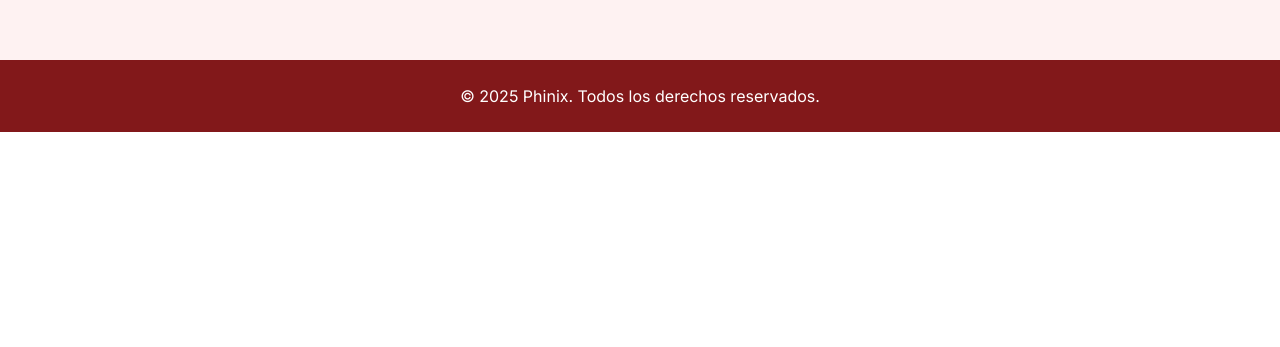
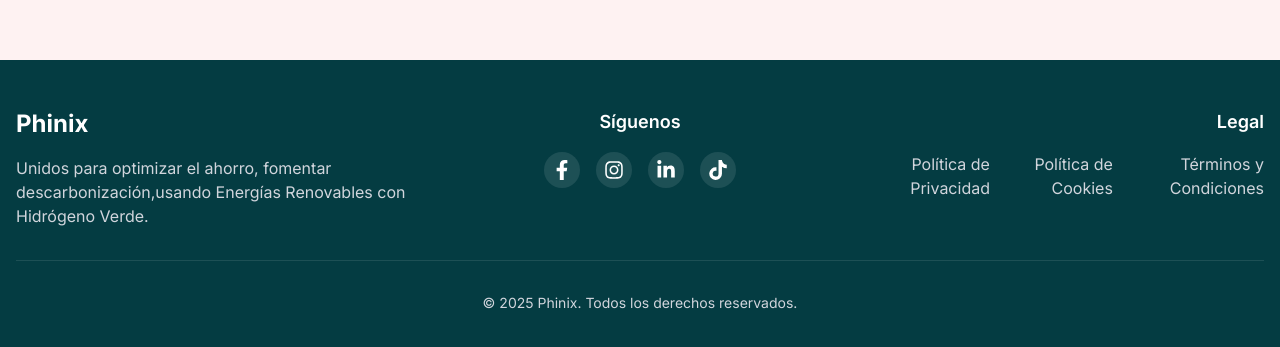
Before and after one commit to phinix-pe/hidranix-client, a React (Vite) app: page / in a window 1280 px wide. Shown: the part 3140-3487 px from the top of the page. Before the commit the page ends 3272 px from the top, so only its background shows below. Built offline with nearby package versions, Linux system fonts and the light colour scheme; no server answers; a web font is replaced by a local one.

Commit message:
refactor: update Footer component and integrate social links in landing pages

```diff
--- a/src/modules/landing/hidranix/LandingHidranix.tsx
+++ b/src/modules/landing/hidranix/LandingHidranix.tsx
@@ -1,11 +1,18 @@
 // src/modules/landing/pages/LandingHidranix.tsx
 import Eventos from "./components/Eventos";
-import Footer from "./components/Footer";
+import Footer from "../shared/components/Footer";
 import Inicio from "./components/Inicio";
 import Navbar from "./components/Navbar";
 import Nosotros from "./components/Nosotros";
 import Novedades from "./components/Novedades";
 import Servicios from "./components/Servicios";
+
+const hidranixSocialLinks = {
+  facebookUrl: "https://www.facebook.com/profile.php?id=61553013520190",
+  instagramUrl: "https://www.instagram.com/phinix.hidranix",
+  linkedinUrl: "https://linkedin.com/company/hidranix",
+  tiktokUrl: "https://www.tiktok.com/@phinix.hidranix",
+};
 
 const LandingHidranix = () => {
   return (
@@ -18,7 +25,11 @@
       <Novedades />
       <Eventos />
       {/* Section: Clientes */}
-      <Footer />
+      <Footer
+        {...hidranixSocialLinks}
+        slogan="Soluciones innovadoras en hidráulica"
+        pageName="Hidranix"
+      />
     </div>
   );
 };
--- a/src/modules/landing/phinix/LandingPhinix.tsx
+++ b/src/modules/landing/phinix/LandingPhinix.tsx
@@ -1,6 +1,14 @@
 // src/modules/landing/pages/LandingPhinix.tsx
 import { Link } from "react-router-dom";
 import NavbarPhinix from "./components/NavbarPhinix";
+import Footer from "../shared/components/Footer";
+
+const phinixSocialLinks = {
+  facebookUrl: "https://www.facebook.com/profile.php?id=61553013520190",
+  instagramUrl: "https://www.instagram.com/phinix.hidranix",
+  linkedinUrl: "https://linkedin.com/company/hidranix",
+  tiktokUrl: "https://www.tiktok.com/@phinix.hidranix",
+};
 
 const LandingPhinix = () => {
   return (
@@ -9,11 +17,21 @@
       <NavbarPhinix />
 
       {/* Section: Inicio */}
-      <section id="inicio" className="h-screen w-full flex items-center justify-center bg-green-100">
+      <section
+        id="inicio"
+        className="h-screen w-full flex items-center justify-center bg-green-100"
+      >
         <div className="text-center">
-          <h1 className="text-5xl font-bold text-red-900">Bienvenido a Phinix</h1>
-          <p className="py-4 px-4 my-4 text-xl text-gray-700">Innovación, sostenibilidad y tecnología avanzada para el futuro.</p>
-          <Link to={"/hidranix"} className="bg-red-900 text-white px-6 py-3 mt-6 rounded hover:bg-red-900">
+          <h1 className="text-5xl font-bold text-red-900">
+            Bienvenido a Phinix
+          </h1>
+          <p className="py-4 px-4 my-4 text-xl text-gray-700">
+            Innovación, sostenibilidad y tecnología avanzada para el futuro.
+          </p>
+          <Link
+            to={"/hidranix"}
+            className="bg-red-900 text-white px-6 py-3 mt-6 rounded hover:bg-red-900"
+          >
             Descubre Hidranix
           </Link>
         </div>
@@ -23,7 +41,10 @@
       <section id="nosotros" className="h-screen w-full py-16 bg-blue-50">
         <div className="max-w-4xl mx-auto text-center">
           <h2 className="text-3xl font-bold text-red-900">Nosotros</h2>
-          <p className="mt-4 text-lg text-gray-700">Somos una empresa innovadora comprometida con soluciones tecnológicas de vanguardia para el futuro.</p>
+          <p className="mt-4 text-lg text-gray-700">
+            Somos una empresa innovadora comprometida con soluciones
+            tecnológicas de vanguardia para el futuro.
+          </p>
         </div>
       </section>
 
@@ -31,19 +52,37 @@
       <section id="servicios" className="h-screen w-full py-16 bg-white">
         <div className="max-w-4xl mx-auto text-center">
           <h2 className="text-3xl font-bold text-red-900">Servicios</h2>
-          <p className="mt-4 text-lg text-gray-700">Ofrecemos soluciones tecnológicas en energía limpia, automatización, e inteligencia artificial.</p>
+          <p className="mt-4 text-lg text-gray-700">
+            Ofrecemos soluciones tecnológicas en energía limpia, automatización,
+            e inteligencia artificial.
+          </p>
           <div className="mt-8 grid grid-cols-1 md:grid-cols-3 gap-8">
             <div className="bg-green-100 p-6 rounded-lg">
-              <h3 className="text-xl font-semibold text-red-900">Energía Limpia</h3>
-              <p className="mt-2 text-gray-700">Soluciones energéticas limpias para el hogar y la industria con tecnología avanzada.</p>
+              <h3 className="text-xl font-semibold text-red-900">
+                Energía Limpia
+              </h3>
+              <p className="mt-2 text-gray-700">
+                Soluciones energéticas limpias para el hogar y la industria con
+                tecnología avanzada.
+              </p>
             </div>
             <div className="bg-green-100 p-6 rounded-lg">
-              <h3 className="text-xl font-semibold text-red-900">Automatización</h3>
-              <p className="mt-2 text-gray-700">Tecnología IoT para automatizar procesos y monitoreo en tiempo real.</p>
+              <h3 className="text-xl font-semibold text-red-900">
+                Automatización
+              </h3>
+              <p className="mt-2 text-gray-700">
+                Tecnología IoT para automatizar procesos y monitoreo en tiempo
+                real.
+              </p>
             </div>
             <div className="bg-green-100 p-6 rounded-lg">
-              <h3 className="text-xl font-semibold text-red-900">Inteligencia Artificial</h3>
-              <p className="mt-2 text-gray-700">Implementación de IA para optimizar procesos y mejorar la eficiencia energética.</p>
+              <h3 className="text-xl font-semibold text-red-900">
+                Inteligencia Artificial
+              </h3>
+              <p className="mt-2 text-gray-700">
+                Implementación de IA para optimizar procesos y mejorar la
+                eficiencia energética.
+              </p>
             </div>
           </div>
         </div>
@@ -53,16 +92,19 @@
       <section id="clientes" className="h-screen w-full py-16 bg-red-50">
         <div className="max-w-4xl mx-auto text-center">
           <h2 className="text-3xl font-bold text-red-900">Nuestros Clientes</h2>
-          <p className="mt-4 text-lg text-gray-700">Empresas y hogares que ya confían en nuestras soluciones tecnológicas.</p>
+          <p className="mt-4 text-lg text-gray-700">
+            Empresas y hogares que ya confían en nuestras soluciones
+            tecnológicas.
+          </p>
         </div>
       </section>
 
       {/* Footer */}
-      <footer className="bg-red-900 text-white py-6">
-        <div className="text-center">
-          <p>&copy; 2025 Phinix. Todos los derechos reservados.</p>
-        </div>
-      </footer>
+      <Footer
+        {...phinixSocialLinks}
+        slogan="Unidos para optimizar el ahorro, fomentar descarbonización,usando Energías Renovables con Hidrógeno Verde."
+        pageName="Phinix"
+      />
     </div>
   );
 };
--- a/src/modules/landing/hidranix/components/Footer.tsx
+++ b/src/modules/landing/shared/components/Footer.tsx
@@ -6,23 +6,39 @@
   FaTiktok,
 } from "react-icons/fa";
 
-const Footer = () => {
+interface Props {
+  pageName: string;
+  slogan: string;
+  facebookUrl: string;
+  instagramUrl: string;
+  linkedinUrl: string;
+  tiktokUrl: string;
+}
+
+const Footer = ({
+  facebookUrl,
+  instagramUrl,
+  linkedinUrl,
+  tiktokUrl,
+  pageName,
+  slogan,
+}: Props) => {
   const socialLinks = [
     {
       icon: <FaFacebookF className="text-xl" />,
-      url: "https://www.facebook.com/profile.php?id=61553013520190",
+      url: facebookUrl,
     },
     {
       icon: <FaInstagram className="text-xl" />,
-      url: "https://www.instagram.com/phinix.hidranix",
+      url: instagramUrl,
     },
     {
       icon: <FaLinkedinIn className="text-xl" />,
-      url: "https://linkedin.com/company/hidranix",
+      url: linkedinUrl,
     },
     {
       icon: <FaTiktok className="text-xl" />,
-      url: "https://www.tiktok.com/@phinix.hidranix",
+      url: tiktokUrl,
     },
   ];
 
@@ -38,10 +54,8 @@
         <div className="grid grid-cols-1 md:grid-cols-3 gap-8 mb-8">
           {/* Sección Información */}
           <div className="text-center md:text-left">
-            <h3 className="text-2xl font-bold mb-4">Hidranix</h3>
-            <p className="text-gray-300">
-              Soluciones innovadoras en hidráulica
-            </p>
+            <h3 className="text-2xl font-bold mb-4">{pageName}</h3>
+            <p className="text-gray-300">{slogan}</p>
           </div>
 
           {/* Sección Redes Sociales */}
@@ -82,7 +96,7 @@
         {/* Derechos de autor */}
         <div className="border-t border-white/10 pt-8 mt-8">
           <p className="text-center text-sm text-gray-300">
-            © {new Date().getFullYear()} Hidranix. Todos los derechos
+            © {new Date().getFullYear()} {pageName}. Todos los derechos
             reservados.
           </p>
         </div>
```
